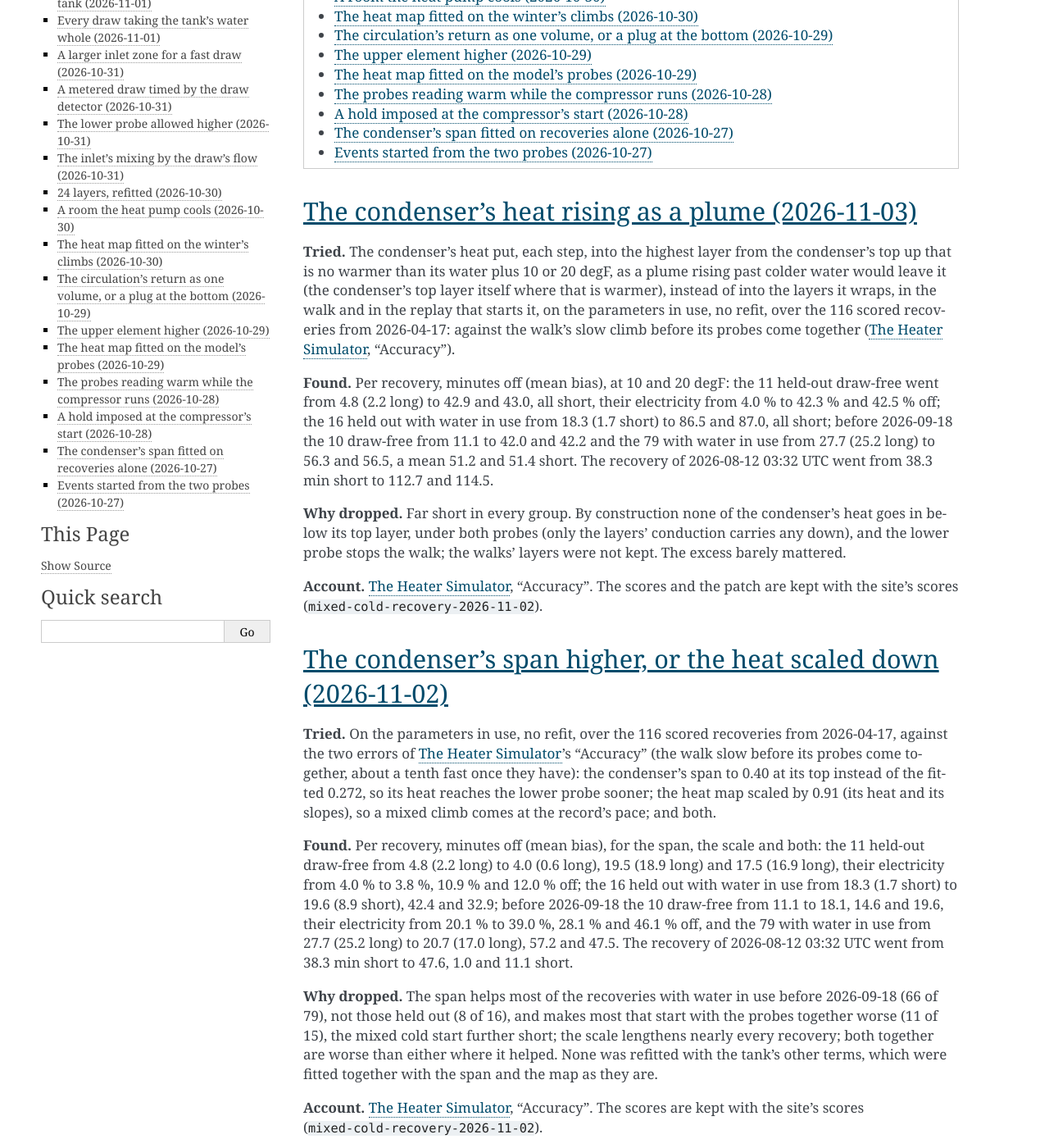
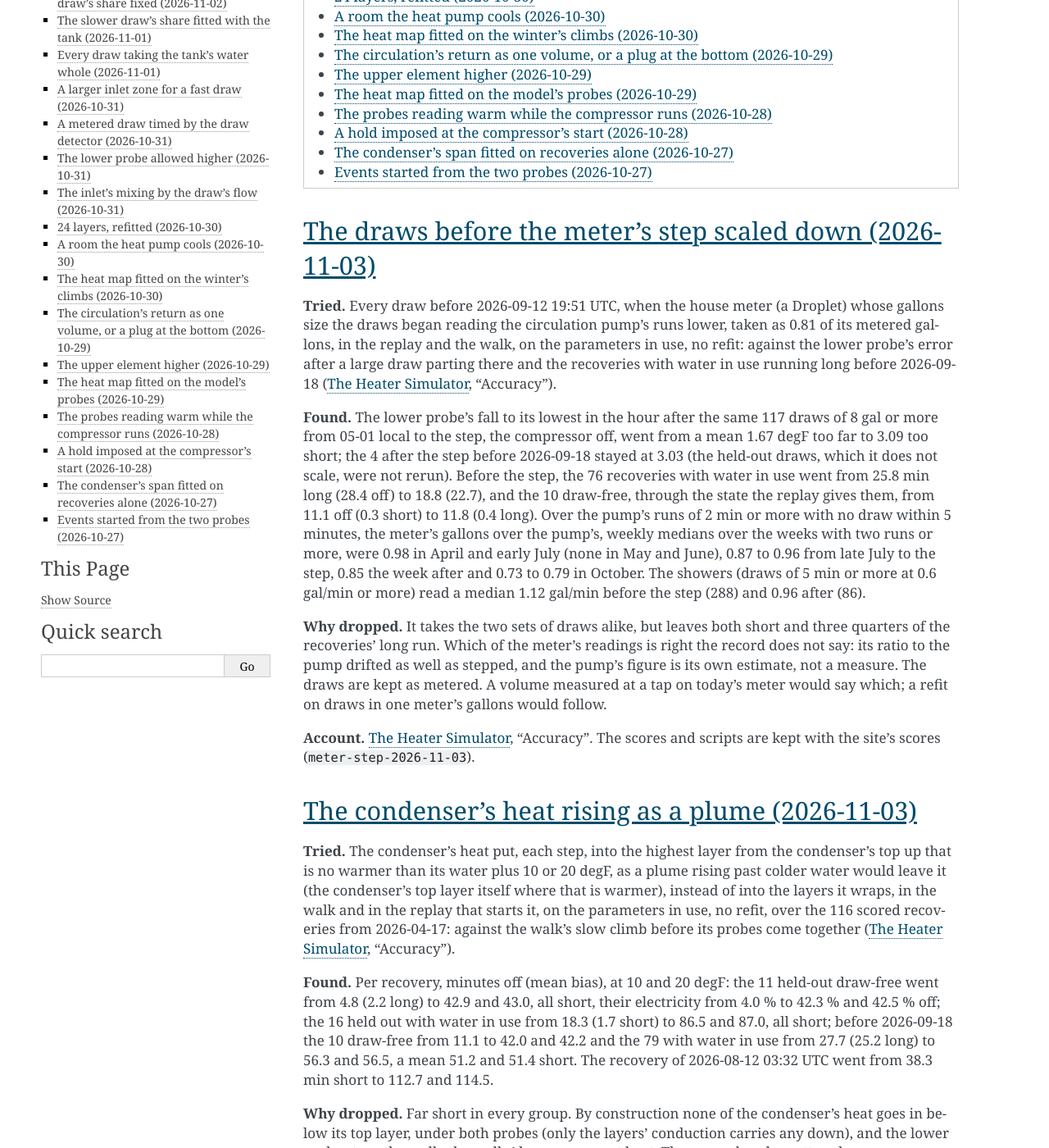
Before and after one commit to eman/nwp500-python, a Sphinx documentation site: the page built from docs/explanation/simulator-tried.rst, in a window 1280 px wide and 1400 px high, scrolled down 773 px. Shown: the whole window at 82% size. Built offline with Sphinx 7.4.7, drawn with Linux system fonts in a browser that asks for light colours; some of the changed text lies outside the part shown.

Commit message:
docs(sim): the lower probe's split falls on the house meter's step

```diff
--- a/docs/explanation/simulator-tried.rst
+++ b/docs/explanation/simulator-tried.rst
@@ -11,6 +11,44 @@
 .. contents::
    :local:
    :depth: 1
+
+
+The draws before the meter's step scaled down (2026-11-03)
+==========================================================
+
+**Tried.** Every draw before 2026-09-12 19:51 UTC, when the house meter
+(a Droplet) whose gallons size the draws began reading the circulation
+pump's runs lower, taken as 0.81 of its metered gallons, in the replay
+and the walk, on the parameters in use, no refit: against the lower
+probe's error after a large draw parting there and the recoveries with
+water in use running long before 2026-09-18 (:doc:`simulator`,
+"Accuracy").
+
+**Found.** The lower probe's fall to its lowest in the hour after the
+same 117 draws of 8 gal or more from 05-01 local to the step, the
+compressor off, went from a mean 1.67 degF too far to 3.09 too short;
+the 4 after the step before 2026-09-18 stayed at 3.03 (the held-out
+draws, which it does not scale, were not rerun). Before the step, the 76
+recoveries with water in use went from 25.8 min long (28.4 off) to 18.8
+(22.7), and the 10 draw-free, through the state the replay gives them,
+from 11.1 off (0.3 short) to 11.8 (0.4 long). Over the pump's runs of 2
+min or more with no draw within 5 minutes, the meter's gallons over the
+pump's, weekly medians over the weeks with two runs or more, were 0.98
+in April and early July (none in May and June), 0.87 to 0.96 from late
+July to the step, 0.85 the week after and 0.73 to 0.79 in October. The
+showers (draws of 5 min or more at 0.6 gal/min or more) read a median
+1.12 gal/min before the step (288) and 0.96 after (86).
+
+**Why dropped.** It takes the two sets of draws alike, but leaves both
+short and three quarters of the recoveries' long run. Which of the
+meter's readings is right the record does not say: its ratio to the pump
+drifted as well as stepped, and the pump's figure is its own estimate,
+not a measure. The draws are kept as metered. A volume measured at a tap
+on today's meter would say which; a refit on draws in one meter's
+gallons would follow.
+
+**Account.** :doc:`simulator`, "Accuracy". The scores and scripts are
+kept with the site's scores (``meter-step-2026-11-03``).
 
 
 The condenser's heat rising as a plume (2026-11-03)
```
Also changed, not shown: docs/explanation/simulator.rst (+13 -1 lines).
